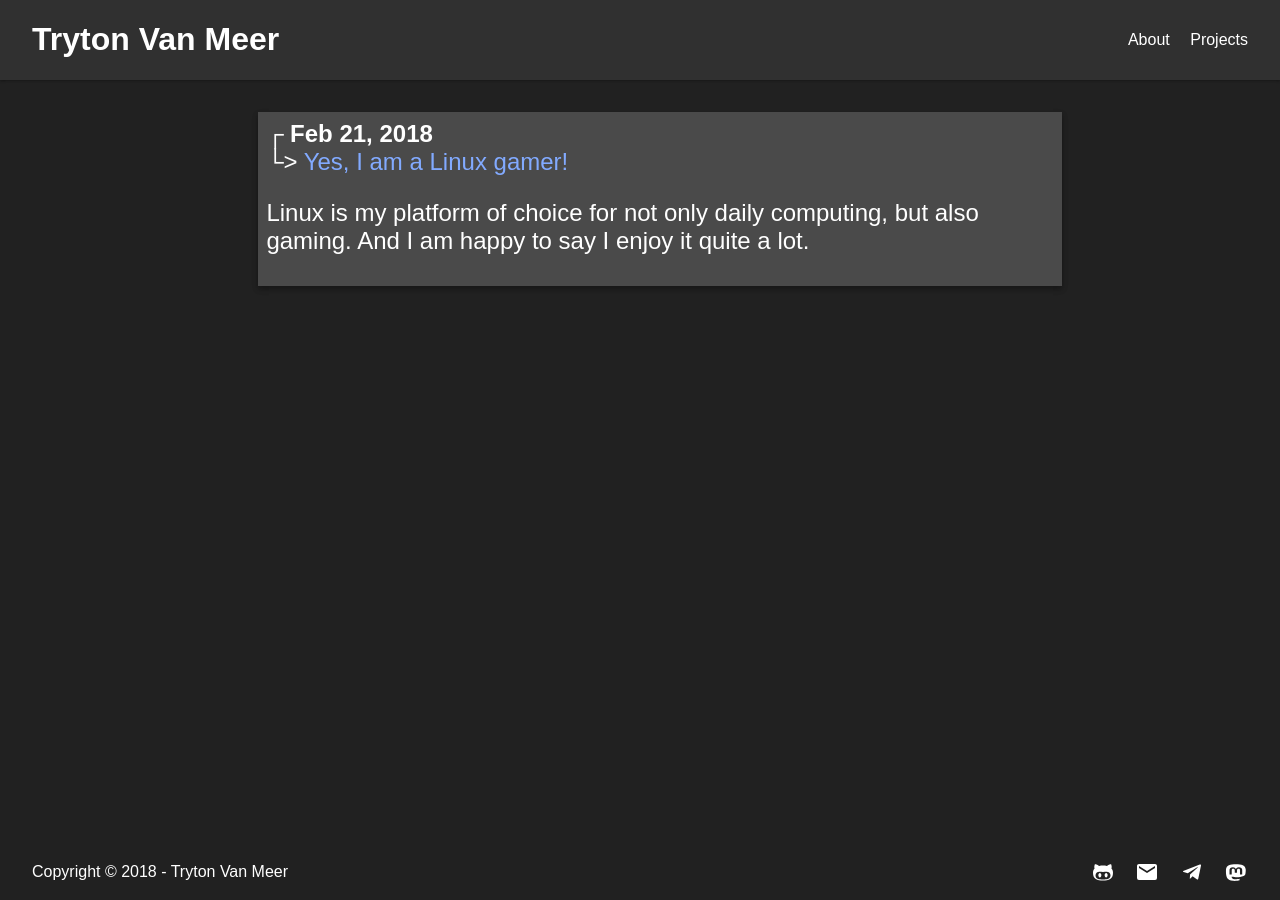
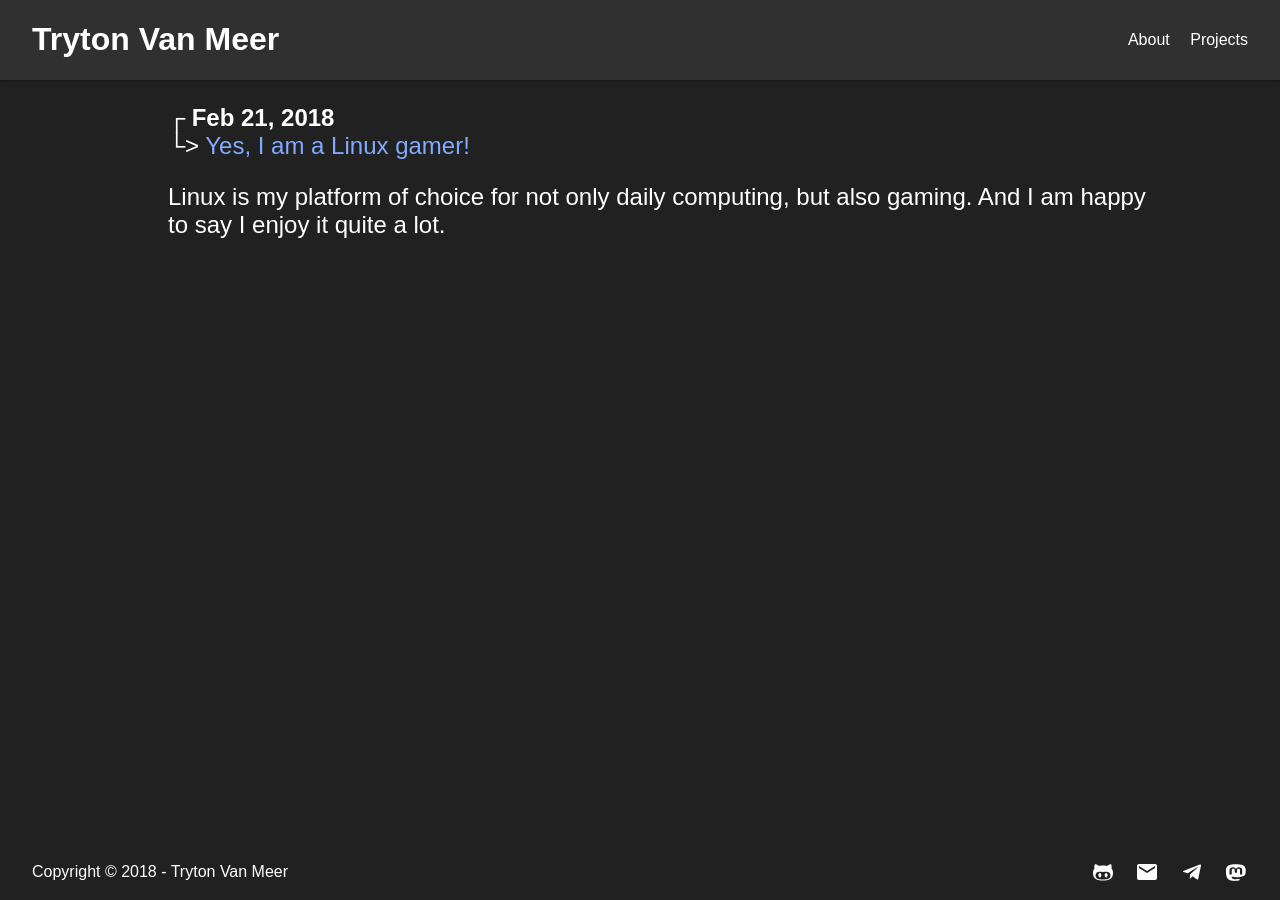
Before and after one commit to tryton-vanmeer/tryton-vanmeer.github.io, a Jekyll site: the page built from index.md, in a window 1280 px wide. Built offline with Jekyll 4.4.1, drawn with Linux system fonts in a browser that asks for light colours.

Commit message:
Modified blog listing on home page

```diff
--- a/_layouts/home.html
+++ b/_layouts/home.html
@@ -9,5 +9,6 @@
             <a class="post-url" href="{{ post.url | relative_url }}">{{ post.title | escape }}</a>
             {{ post.excerpt }}
         </li>
+        <hr>
     {% endfor %}
 </ul>
--- a/_sass/triton/_layout.scss
+++ b/_sass/triton/_layout.scss
@@ -1,16 +1,15 @@
 #post-list {
-    display: flex;
-    flex-direction: column;
-    align-items: center;
     list-style: none;
     font-size: 1.5em;
 
-    li {
-        background-color: $base03;
-        box-shadow: 0 3px 6px rgba(0,0,0,0.16), 0 3px 6px rgba(0,0,0,0.23);
-        width: 80%;
-        padding: 8px;
-        margin: 8px;
+    li + hr {
+        margin-top: 25px;
+        margin-bottom: 25px;
+        color: $base03;
+    }
+
+    hr:last-child {
+        display: none;
     }
 
     span {
```
